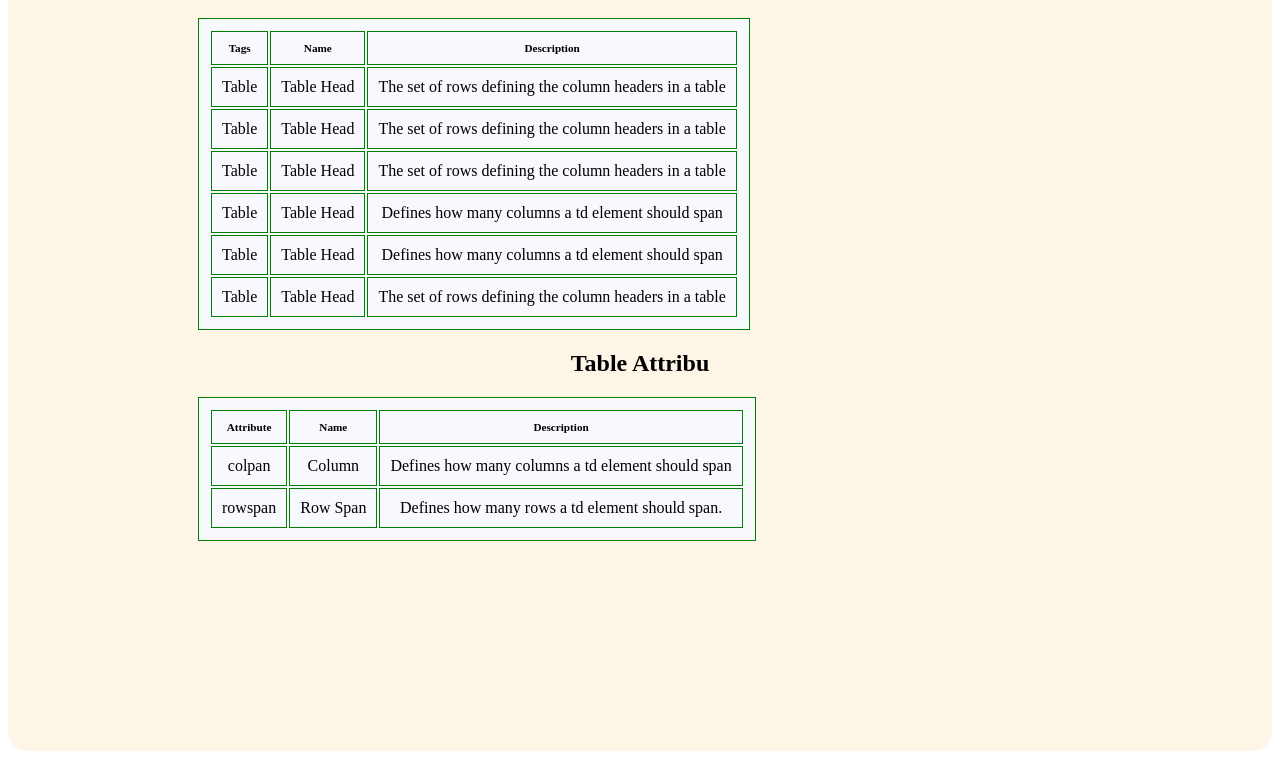
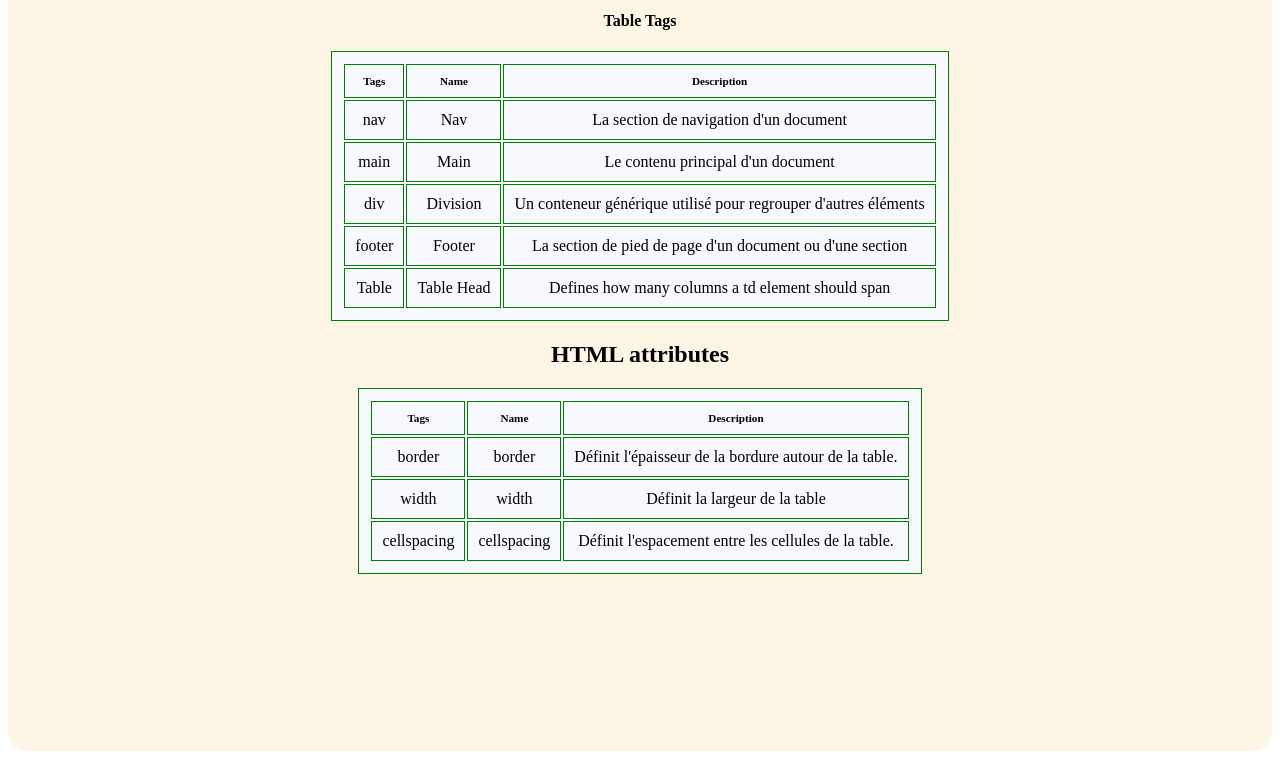
Before and after one commit to josephb613/Project-02-Build-Your-Own-Cheat-Sheet-josephb25, a plain HTML site: page index.html in a window 1280 px wide. Shown: the part 137-896 px from the top of the page. Drawn offline with Linux system fonts and the light colour scheme.

Commit message:
final commit

```diff
--- a/index.html
+++ b/index.html
@@ -1,5 +1,6 @@
 <!DOCTYPE html>
 <html lang="en">
+
 <head>
   <meta charset="UTF-8">
   <meta http-equiv="X-UA-Compatible" content="IE=edge">
@@ -8,11 +9,13 @@
 
   <title>Build Your Own Cheat Sheet </title>
 </head>
+
 <body>
   <main id="main">
 
-  <section>
-    <h1 class="entete1">HTML Table Reference </h1>
+    <div class="container">
+
+      <h1 class="entete1">HTML structure elements</h1>
       <h4>Table Tags</h4>
       <table class="table">
 
@@ -23,67 +26,64 @@
         </tr>
 
         <tr>
-    <td>Table</td>
-    <td>Table Head</td>
-    <td>The set of rows defining the column headers in a table</td>
+          <td>nav</td>
+          <td>Nav</td>
+          <td>La section de navigation d'un document </td>
         </tr>
         <tr>
-    <td>Table</td>
-    <td>Table Head</td>
-    <td>The set of rows defining the column headers in a table</td>
+          <td>main</td>
+          <td>Main</td>
+          <td>Le contenu principal d'un document</td>
         </tr>
         <tr>
-    <td>Table</td>
-    <td>Table Head</td>
-    <td>The set of rows defining the column headers in a table</td>
+          <td>div</td>
+          <td>Division</td>
+          <td>Un conteneur générique utilisé pour regrouper d'autres éléments</td>
+        </tr>
+        <tr>
+          <td>footer</td>
+          <td>Footer</td>
+          <td>La section de pied de page d'un document ou d'une section</td>
         </tr>
         <tr>
           <td>Table</td>
           <td>Table Head</td>
           <td>Defines how many columns a td element should span</td>
         </tr>
-  <tr>
-    <td>Table</td>
-    <td>Table Head</td>
-    <td>Defines how many columns a td element should span</td>
-  </tr>
-  <tr>
-    <td>Table</td>
-    <td>Table Head</td>
-    <td>The set of rows defining the column headers in a table</td>
-  </tr>
-
 
       </table>
-  </section>
 
-
-  <!-- section 2 -->
-<section>
-    <h2>Table Attribu</h2>
+      <h2>HTML attributes</h2>
       <table class="table">
 
         <tr class="entete">
-    <th>Attribute</th>
+          <th>Tags</th>
           <th>Name</th>
           <th>Description</th>
         </tr>
 
         <tr>
-    <td>colpan</td>
-    <td>Column</td>
-    <td>	Defines how many columns a td element should span</td>
+          <td>border </td>
+          <td>border </td>
+          <td>Définit l'épaisseur de la bordure autour de la table.</td>
         </tr>
 
         <tr>
-    <td>rowspan</td>
-    <td>Row Span</td>
-    <td>Defines how many rows a td element should span.</td>
+          <td>width </td>
+          <td>width </td>
+          <td>Définit la largeur de la table</td>
+        </tr>
+
+        <tr>
+          <td>cellspacing </td>
+          <td>cellspacing </td>
+          <td>Définit l'espacement entre les cellules de la table.</td>
         </tr>
 
       </table>
-  </section>
+    </div>
 
   </main>
 </body>
+
 </html>
--- a/style.css
+++ b/style.css
@@ -1,47 +1,43 @@
 @import url('https://fonts.googleapis.com/css2?family=Nunito:wght@200&family=PT+Sans+Narrow&family=Roboto:ital@1&display=swap');
 
 
-body{
-  text-align:center;
- background-color:white;
-  }
-
-#main{
-   background-color:#FDF5E6;
-  padding:40px;
-  height:800px;
-  border-radius:20px;
+body {
+  text-align: center;
+  background-color: white;
 }
 
-.entete1{
+#main {
+  background-color: #FDF5E6;
+  padding: 40px;
+  height: 800px;
+  border-radius: 20px;
+}
 
+.container {
+  display: flex;
+  flex-direction: column;
+  align-items: center;
+  justify-content: center;
 
 }
 
-title{
-  color:;
+
+table,
+th,
+td {
+  border: 1px solid green;
+  padding: 10px;
 }
 
-.table{
-  margin-left:150px;
+th {
+  font-size: 0.7em;
 }
 
-table, th, td {
-  border: 1px solid green;
-  padding:10px;
+table {
+  background-color: ghostwhite;
 }
 
-th{
-font-size:0.7em;
-}
 
-table{
-  background-color:ghostwhite;
-}
-
-/* .entete{
-  background-color: aliceblue;
-} */
 
 .entete:hover {
   background-color: #f99595;
```
Lines whose indentation alone changed are shown as unchanged.
